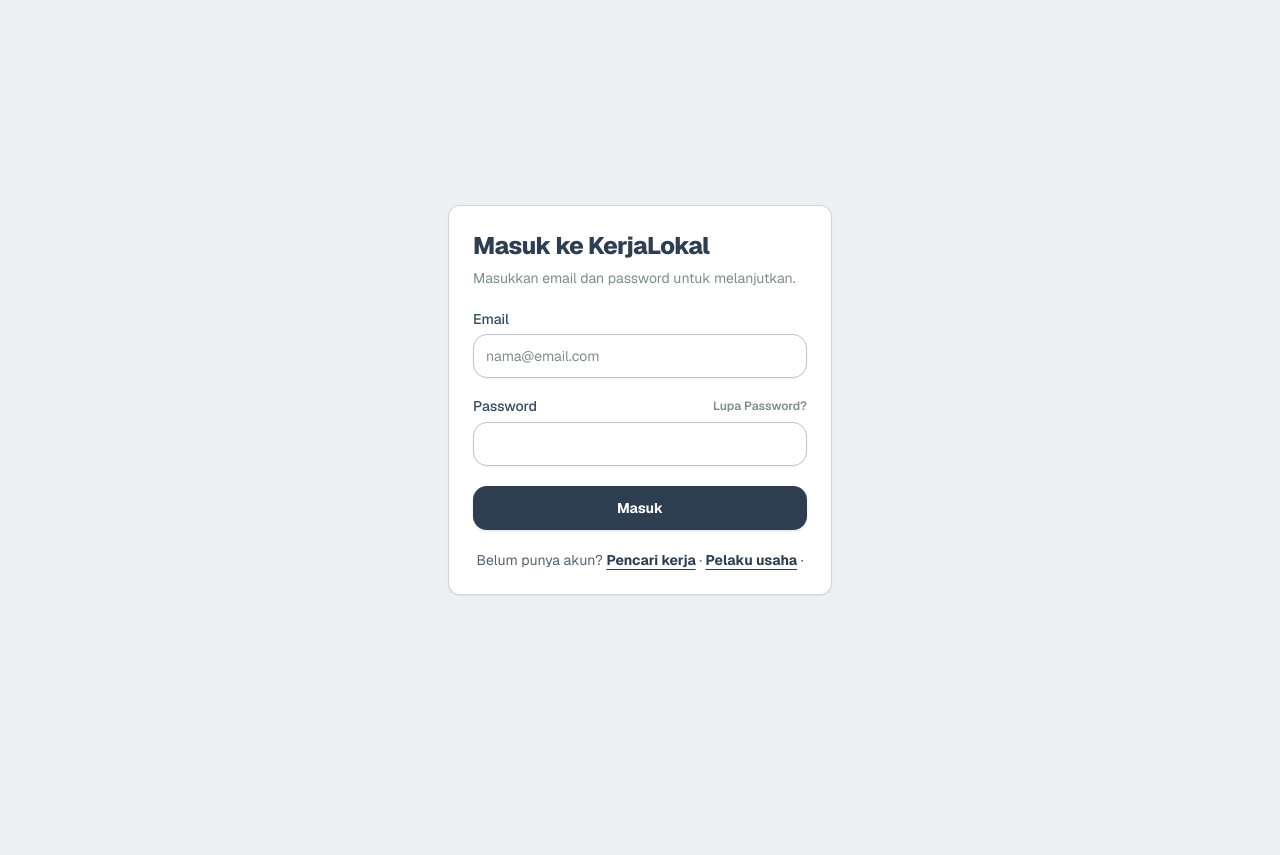
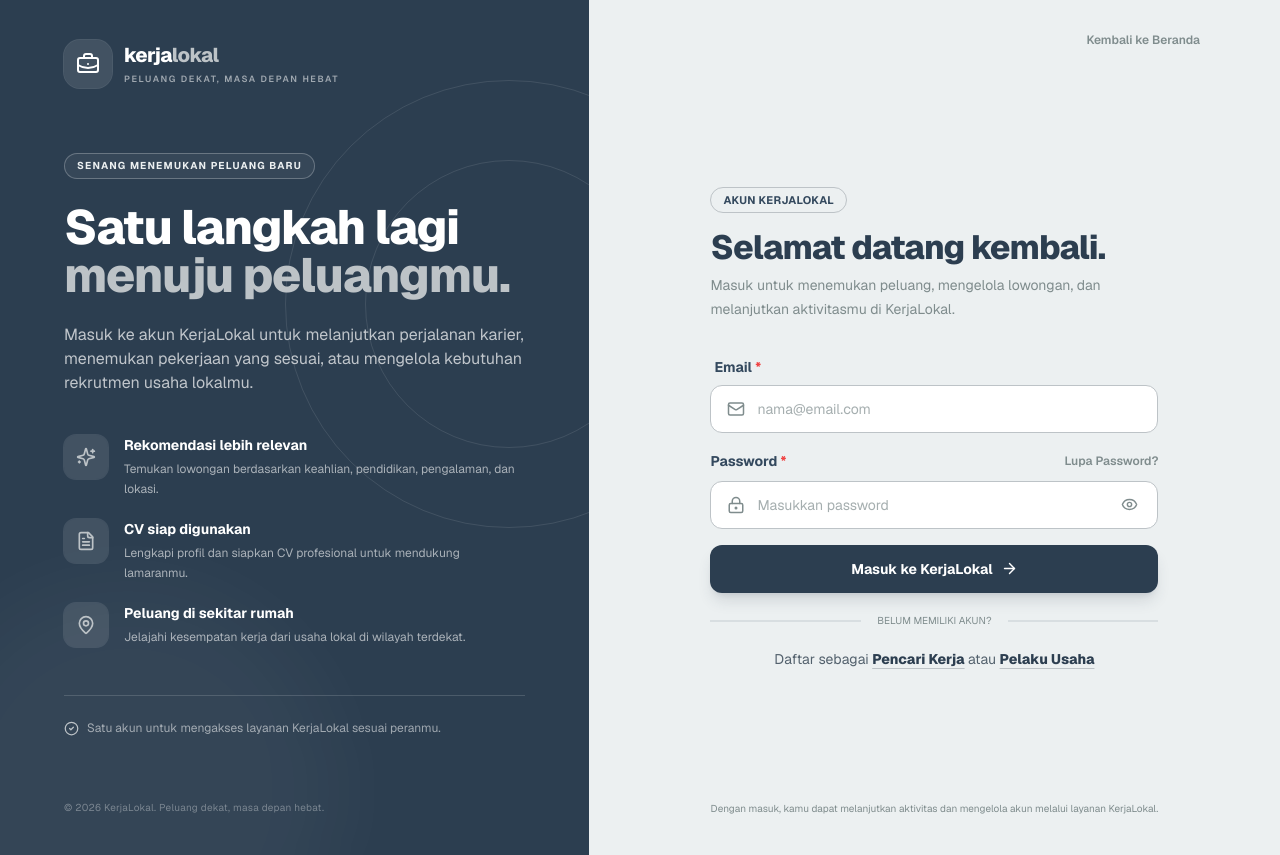
Before and after one commit to Hakimrizm/kerjalokal, a Next.js app: page /auth/login in a window 1280 px wide. Before the commit the page ends 800 px from the top, so only its background shows below. Built offline with nearby package versions, Linux system fonts and the light colour scheme; no server answers.

Commit message:
Memperbaiki halman login tampilN

```diff
--- a/app/auth/login/page.tsx
+++ b/app/auth/login/page.tsx
@@ -1,19 +1,151 @@
+import Link from "next/link";
+import { Suspense } from "react";
 import { LoginForm } from "@/components/login-form";
+import {
+	ArrowLeft,
+	BriefcaseBusiness,
+	CheckCircle2,
+	FileText,
+	MapPin,
+	ShieldCheck,
+	Sparkles,
+} from "lucide-react";
 
-export const instant = false;
+const benefits = [
+	{
+		icon: Sparkles,
+		title: "Rekomendasi lebih relevan",
+		description:
+			"Temukan lowongan berdasarkan keahlian, pendidikan, pengalaman, dan lokasi.",
+	},
+	{
+		icon: FileText,
+		title: "CV siap digunakan",
+		description:
+			"Lengkapi profil dan siapkan CV profesional untuk mendukung lamaranmu.",
+	},
+	{
+		icon: MapPin,
+		title: "Peluang di sekitar rumah",
+		description:
+			"Jelajahi kesempatan kerja dari usaha lokal di wilayah terdekat.",
+	},
+];
 
-type PageProps = { searchParams: Promise<{ next?: string }> };
+export default function Page() {
+	return (
+		<main className="min-h-screen bg-[#ECF0F1] lg:grid lg:grid-cols-[minmax(0,0.92fr)_minmax(500px,1.08fr)]">
+			<aside className="relative hidden min-h-screen overflow-hidden bg-[#2C3E50] px-10 py-10 text-white lg:flex lg:flex-col xl:px-16">
+				<div className="pointer-events-none absolute -right-36 top-20 h-[28rem] w-[28rem] rounded-full border border-white/10" />
+				<div className="pointer-events-none absolute -right-16 top-40 h-[18rem] w-[18rem] rounded-full border border-white/10" />
+				<div className="pointer-events-none absolute -bottom-36 -left-20 h-[26rem] w-[26rem] rounded-full bg-white/[0.04] blur-2xl" />
 
-export default async function Page({ searchParams }: PageProps) {
-  const params = await searchParams;
-  const candidate = params.next ?? "";
-  const nextPath = candidate.startsWith("/") && !candidate.startsWith("//") ? candidate : undefined;
+				<Link href="/" className="relative z-10 flex w-fit items-center gap-3">
+					<span className="grid h-12 w-12 place-items-center rounded-2xl bg-white/10 text-white ring-1 ring-white/15">
+						<BriefcaseBusiness size={24} />
+					</span>
+					<span>
+						<span className="block text-xl font-extrabold tracking-tight">
+							kerja<span className="text-[#BDC3C7]">lokal</span>
+						</span>
+						<span className="mt-1 block text-[9px] font-semibold uppercase tracking-[0.18em] text-white/55">
+							Peluang dekat, masa depan hebat
+						</span>
+					</span>
+				</Link>
 
-  return (
-    <div className="flex min-h-svh w-full items-center justify-center p-6 md:p-10">
-      <div className="w-full max-w-sm">
-        <LoginForm nextPath={nextPath} />
-      </div>
-    </div>
-  );
+				<div className="relative z-10 my-auto max-w-xl py-16">
+					<span className="badge badge-outline mb-6 border-white/25 bg-white/5 px-3 py-3 text-[10px] font-bold tracking-[0.12em] text-[#ECF0F1]">
+						SENANG MENEMUKAN PELUANG BARU
+					</span>
+
+					<h1 className="text-4xl font-extrabold leading-[1.12] tracking-tight xl:text-5xl">
+						Satu langkah lagi
+						<span className="block text-[#BDC3C7]">menuju peluangmu.</span>
+					</h1>
+
+					<p className="mt-6 max-w-lg text-sm leading-7 text-white/70 xl:text-base">
+						Masuk ke akun KerjaLokal untuk melanjutkan perjalanan karier,
+						menemukan pekerjaan yang sesuai, atau mengelola kebutuhan rekrutmen
+				usaha lokalmu.
+					</p>
+
+					<div className="mt-10 space-y-5">
+						{benefits.map((benefit) => {
+							const Icon = benefit.icon;
+							return (
+								<div key={benefit.title} className="flex items-start gap-4">
+									<span className="grid h-11 w-11 shrink-0 place-items-center rounded-xl bg-white/10 text-[#BDC3C7] ring-1 ring-white/10">
+										<Icon size={20} />
+									</span>
+									<div>
+										<h2 className="text-sm font-bold">{benefit.title}</h2>
+										<p className="mt-1 text-xs leading-5 text-white/60">
+											{benefit.description}
+										</p>
+									</div>
+								</div>
+							);
+						})}
+					</div>
+
+					<div className="mt-12 flex items-center gap-2 border-t border-white/15 pt-6 text-xs text-white/55">
+						<CheckCircle2 size={15} className="text-[#BDC3C7]" />
+						Satu akun untuk mengakses layanan KerjaLokal sesuai peranmu.
+					</div>
+				</div>
+
+				<p className="relative z-10 text-[10px] tracking-wide text-white/35">
+					© 2026 KerjaLokal. Peluang dekat, masa depan hebat.
+				</p>
+			</aside>
+
+			<section className="flex min-h-screen flex-col px-5 py-6 sm:px-8 lg:px-12 xl:px-20">
+				<div className="flex items-center justify-between">
+					<Link
+						href="/"
+						className="btn btn-ghost btn-sm rounded-full text-[#34495E] hover:bg-white lg:invisible"
+					>
+						<ArrowLeft size={16} /> Beranda
+					</Link>
+					<Link
+						href="/"
+						className="hidden text-xs font-semibold text-[#7F8C8D] transition hover:text-[#2C3E50] lg:inline-flex"
+					>
+						Kembali ke Beranda
+					</Link>
+				</div>
+
+				<div className="mx-auto flex w-full max-w-md flex-1 flex-col justify-center py-8">
+					<div className="mb-6 flex items-center gap-2 lg:hidden">
+						<span className="grid h-10 w-10 place-items-center rounded-xl bg-[#2C3E50] text-white">
+							<BriefcaseBusiness size={20} />
+						</span>
+						<span className="text-lg font-extrabold tracking-tight text-[#2C3E50]">
+							kerja<span className="text-[#7F8C8D]">lokal</span>
+						</span>
+					</div>
+
+					<Suspense
+						fallback={
+							<div className="w-full animate-pulse space-y-4 rounded-2xl bg-white/70 p-6">
+								<div className="h-7 w-2/3 rounded-lg bg-[#ECF0F1]" />
+								<div className="h-4 w-full rounded bg-[#ECF0F1]" />
+								<div className="h-12 w-full rounded-xl bg-[#ECF0F1]" />
+								<div className="h-12 w-full rounded-xl bg-[#ECF0F1]" />
+								<div className="h-12 w-full rounded-xl bg-[#ECF0F1]" />
+							</div>
+						}
+					>
+						<LoginForm />
+					</Suspense>
+				</div>
+
+				<p className="pb-3 text-center text-[10px] leading-5 text-[#7F8C8D]">
+					Dengan masuk, kamu dapat melanjutkan aktivitas dan mengelola akun
+					melalui layanan KerjaLokal.
+				</p>
+			</section>
+		</main>
+	);
 }
--- a/components/login-form.tsx
+++ b/components/login-form.tsx
@@ -3,30 +3,28 @@
 import { cn } from "@/lib/utils";
 import { createClient } from "@/lib/supabase/client";
 import { notify, notifyInvalidForm, resetInvalidForm } from "@/lib/notify";
-import { Button } from "@/components/ui/button";
+import Link from "next/link";
+import { useRouter, useSearchParams } from "next/navigation";
+import { useState, type FormEvent, type ComponentPropsWithoutRef } from "react";
 import {
-	Card,
-	CardContent,
-	CardDescription,
-	CardHeader,
-	CardTitle,
-} from "@/components/ui/card";
-import { Input } from "@/components/ui/input";
-import { Label } from "@/components/ui/label";
-import Link from "next/link";
-import { useRouter } from "next/navigation";
-import { useState, type FormEvent } from "react";
+	ArrowRight,
+	Eye,
+	EyeOff,
+	LoaderCircle,
+	LockKeyhole,
+	Mail,
+} from "lucide-react";
 
-type LoginFormProps = React.ComponentPropsWithoutRef<"div"> & {
-	nextPath?: string;
-};
+type LoginFormProps = ComponentPropsWithoutRef<"div">;
 
-export function LoginForm({ className, nextPath, ...props }: LoginFormProps) {
+export function LoginForm({ className, ...props }: LoginFormProps) {
 	const [email, setEmail] = useState("");
 	const [password, setPassword] = useState("");
+	const [showPassword, setShowPassword] = useState(false);
 	const [error, setError] = useState<string | null>(null);
 	const [isLoading, setIsLoading] = useState(false);
 	const router = useRouter();
+	const searchParams = useSearchParams();
 
 	const handleLogin = async (event: FormEvent<HTMLFormElement>) => {
 		event.preventDefault();
@@ -40,6 +38,7 @@ export function LoginForm({ className, nextPath, ...props }: LoginFormProps) {
 					email: email.trim().toLowerCase(),
 					password,
 				});
+
 			if (loginError) throw loginError;
 
 			const { data: roleData, error: roleError } = await supabase
@@ -84,10 +83,14 @@ export function LoginForm({ className, nextPath, ...props }: LoginFormProps) {
 
 				if (jobProfileError) throw jobProfileError;
 
+				const requestedNextPath = searchParams.get("next");
 				const safeNextPath =
-					nextPath && nextPath.startsWith("/") && !nextPath.startsWith("//")
-						? nextPath
+					requestedNextPath &&
+					requestedNextPath.startsWith("/") &&
+					!requestedNextPath.startsWith("//")
+						? requestedNextPath
 						: undefined;
+
 				router.replace(
 					jobProfile?.profile_completed
 						? (safeNextPath ?? "/dashboard/pencari-kerja")
@@ -104,6 +107,7 @@ export function LoginForm({ className, nextPath, ...props }: LoginFormProps) {
 					"Role akun tidak dikenali. Hubungi administrator KerjaLokal.",
 				);
 			}
+
 			notify("success", "Berhasil masuk ke akun KerjaLokal.");
 			router.refresh();
 		} catch (caughtError: unknown) {
@@ -111,6 +115,7 @@ export function LoginForm({ className, nextPath, ...props }: LoginFormProps) {
 				caughtError instanceof Error
 					? caughtError.message
 					: "Email atau password tidak sesuai.";
+
 			setError(message);
 			notify("error", message);
 		} finally {
@@ -119,17 +124,22 @@ export function LoginForm({ className, nextPath, ...props }: LoginFormProps) {
 	};
 
 	return (
-		<div className={cn("flex flex-col gap-6", className)} {...props}>
-			<Card className="border-[#BDC3C7]/70 bg-white shadow-sm">
-				<CardHeader>
-					<CardTitle className="text-2xl font-extrabold text-[#2C3E50]">
-						Masuk ke KerjaLokal
-					</CardTitle>
-					<CardDescription className="text-[#7F8C8D]">
-						Masukkan email dan password untuk melanjutkan.
-					</CardDescription>
-				</CardHeader>
-				<CardContent>
+		<div className={cn("w-full", className)} {...props}>
+			<div className="mb-7">
+				<span className="badge badge-outline border-[#BDC3C7] bg-[#ECF0F1] px-3 py-3 text-[11px] font-bold tracking-wide text-[#34495E]">
+					AKUN KERJALOKAL
+				</span>
+
+				<h1 className="mt-4 text-3xl font-extrabold tracking-tight text-[#2C3E50] sm:text-[2.1rem]">
+					Selamat datang kembali.
+				</h1>
+
+				<p className="mt-2 text-sm leading-6 text-[#7F8C8D]">
+					Masuk untuk menemukan peluang, mengelola lowongan, dan melanjutkan
+					aktivitasmu di KerjaLokal.
+				</p>
+			</div>
+
 			<form
 				onSubmit={handleLogin}
 				onInvalidCapture={(event) =>
@@ -139,13 +149,25 @@ export function LoginForm({ className, nextPath, ...props }: LoginFormProps) {
 					)
 				}
 				onInputCapture={(event) => resetInvalidForm(event.currentTarget)}
+				className="space-y-4"
 			>
-						<div className="flex flex-col gap-5">
-							<div className="grid gap-2">
-								<Label htmlFor="email" className="text-[#34495E]">
-									Email
-								</Label>
-								<Input
+				<div className="form-control w-full">
+					<label className="label pb-2" htmlFor="email">
+						<span className="label-text text-sm font-bold text-[#34495E]">
+							Email <span className="text-red-500">*</span>
+						</span>
+					</label>
+
+					<label
+						className={cn(
+							"input input-bordered flex h-12 items-center gap-3 rounded-xl bg-white transition-all focus-within:outline-none",
+							error
+								? "border-red-400 focus-within:border-red-500"
+								: "border-[#BDC3C7] focus-within:border-[#34495E]",
+						)}
+					>
+						<Mail size={18} className="shrink-0 text-[#7F8C8D]" />
+						<input
 							id="email"
 							type="email"
 							placeholder="nama@email.com"
@@ -157,24 +179,39 @@ export function LoginForm({ className, nextPath, ...props }: LoginFormProps) {
 								setError(null);
 								setEmail(event.target.value);
 							}}
-									className="h-11 border-[#BDC3C7] focus-visible:ring-[#34495E]"
+							className="grow text-sm text-[#2C3E50] placeholder:text-[#7F8C8D]/70 focus:outline-none"
 						/>
+					</label>
 				</div>
-							<div className="grid gap-2">
-								<div className="flex items-center justify-between gap-2">
-									<Label htmlFor="password" className="text-[#34495E]">
-										Password
-									</Label>
+
+				<div className="form-control w-full">
+					<div className="mb-2 flex items-center justify-between gap-2">
+						<label htmlFor="password">
+							<span className="text-sm font-bold text-[#34495E]">
+								Password <span className="text-red-500">*</span>
+							</span>
+						</label>
+
 						<Link
 							href="/auth/forgot-password"
-										className="text-xs font-semibold text-[#7F8C8D] underline-offset-4 hover:text-[#2C3E50] hover:underline"
+							className="text-xs font-semibold text-[#7F8C8D] underline-offset-4 transition hover:text-[#2C3E50] hover:underline"
 						>
 							Lupa Password?
 						</Link>
 					</div>
-								<Input
+
+					<label
+						className={cn(
+							"input input-bordered flex h-12 items-center gap-3 rounded-xl bg-white transition-all focus-within:outline-none",
+							error
+								? "border-red-400 focus-within:border-red-500"
+								: "border-[#BDC3C7] focus-within:border-[#34495E]",
+						)}
+					>
+						<LockKeyhole size={18} className="shrink-0 text-[#7F8C8D]" />
+						<input
 							id="password"
-									type="password"
+							type={showPassword ? "text" : "password"}
 							autoComplete="current-password"
 							required
 							value={password}
@@ -183,42 +220,72 @@ export function LoginForm({ className, nextPath, ...props }: LoginFormProps) {
 								setError(null);
 								setPassword(event.target.value);
 							}}
-									className="h-11 border-[#BDC3C7] focus-visible:ring-[#34495E]"
+							placeholder="Masukkan password"
+							className="grow text-sm text-[#2C3E50] placeholder:text-[#7F8C8D]/70 focus:outline-none"
 						/>
+						<button
+							type="button"
+							className="btn btn-ghost btn-xs btn-square rounded-lg text-[#7F8C8D] hover:bg-[#ECF0F1]"
+							onClick={() => setShowPassword((visible) => !visible)}
+							aria-label={
+								showPassword ? "Sembunyikan password" : "Tampilkan password"
+							}
+						>
+							{showPassword ? <EyeOff size={17} /> : <Eye size={17} />}
+						</button>
+					</label>
 				</div>
+
 				{error && (
-								<p role="alert" className="text-sm text-red-600">
-									{error}
-								</p>
+					<div
+						role="alert"
+						className="alert alert-error rounded-xl border border-[#F0CACA] bg-[#FFF6F6] py-3 text-sm text-[#A34E4E]"
+					>
+						<span>{error}</span>
+					</div>
 				)}
-							<Button
+
+				<button
 					type="submit"
-								className="h-11 w-full bg-[#2C3E50] font-bold text-white hover:bg-[#34495E]"
 					disabled={isLoading}
+					className="btn btn-primary mt-2 h-12 min-h-12 w-full rounded-xl border-0 bg-[#2C3E50] text-sm font-bold text-white shadow-lg shadow-[#2C3E50]/15 transition-all hover:-translate-y-0.5 hover:bg-[#34495E] disabled:translate-y-0 disabled:opacity-70"
 				>
-								{isLoading ? "Memeriksa akun..." : "Masuk"}
-							</Button>
+					{isLoading ? (
+						<>
+							<LoaderCircle size={18} className="animate-spin" />
+							Memeriksa akun...
+						</>
+					) : (
+						<>
+							Masuk ke KerjaLokal
+							<ArrowRight size={17} />
+						</>
+					)}
+				</button>
+			</form>
+
+			<div className="divider my-5 text-[10px] text-[#7F8C8D]">
+				BELUM MEMILIKI AKUN?
 			</div>
-						<div className="mt-5 text-center text-sm text-[#53616D]">
-							Belum punya akun?{" "}
+
+			<div className="space-y-3 text-center">
+				<p className="text-sm text-[#53616D]">
+					Daftar sebagai{" "}
 					<Link
 						href="/auth/sign-up"
-								className="font-bold text-[#2C3E50] underline underline-offset-4"
+						className="font-extrabold text-[#2C3E50] underline decoration-[#BDC3C7] underline-offset-4 transition hover:text-[#7F8C8D]"
 					>
-								Pencari kerja
+						Pencari Kerja
 					</Link>
-							{" · "}
+					{" atau "}
 					<Link
 						href="/auth/sign-up/employer"
-								className="font-bold text-[#2C3E50] underline underline-offset-4"
+						className="font-extrabold text-[#2C3E50] underline decoration-[#BDC3C7] underline-offset-4 transition hover:text-[#7F8C8D]"
 					>
-								Pelaku usaha
+						Pelaku Usaha
 					</Link>
-							{" · "}
+				</p>
 			</div>
-					</form>
-				</CardContent>
-			</Card>
 		</div>
 	);
 }
```
Lines whose indentation alone changed are shown as unchanged.
